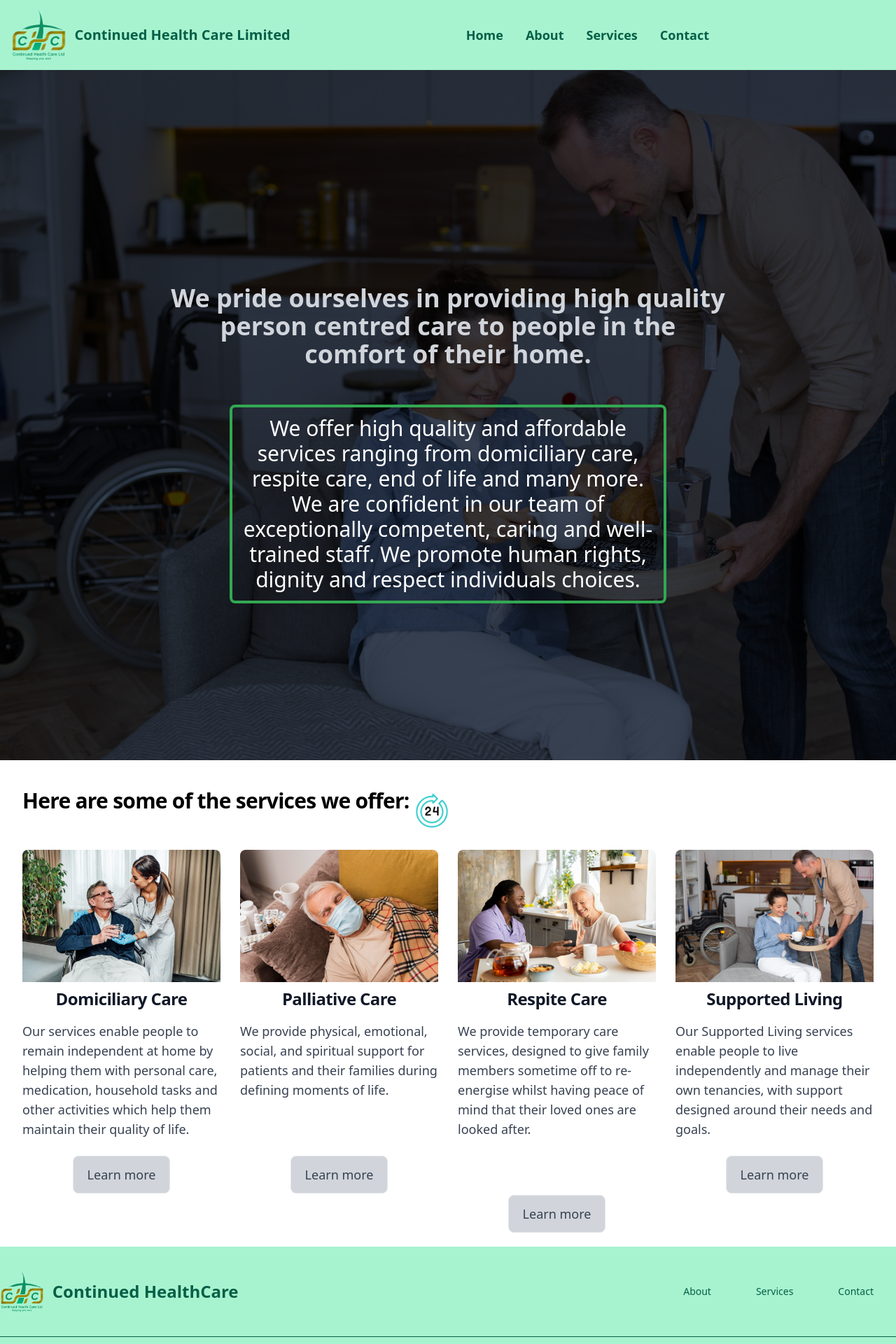
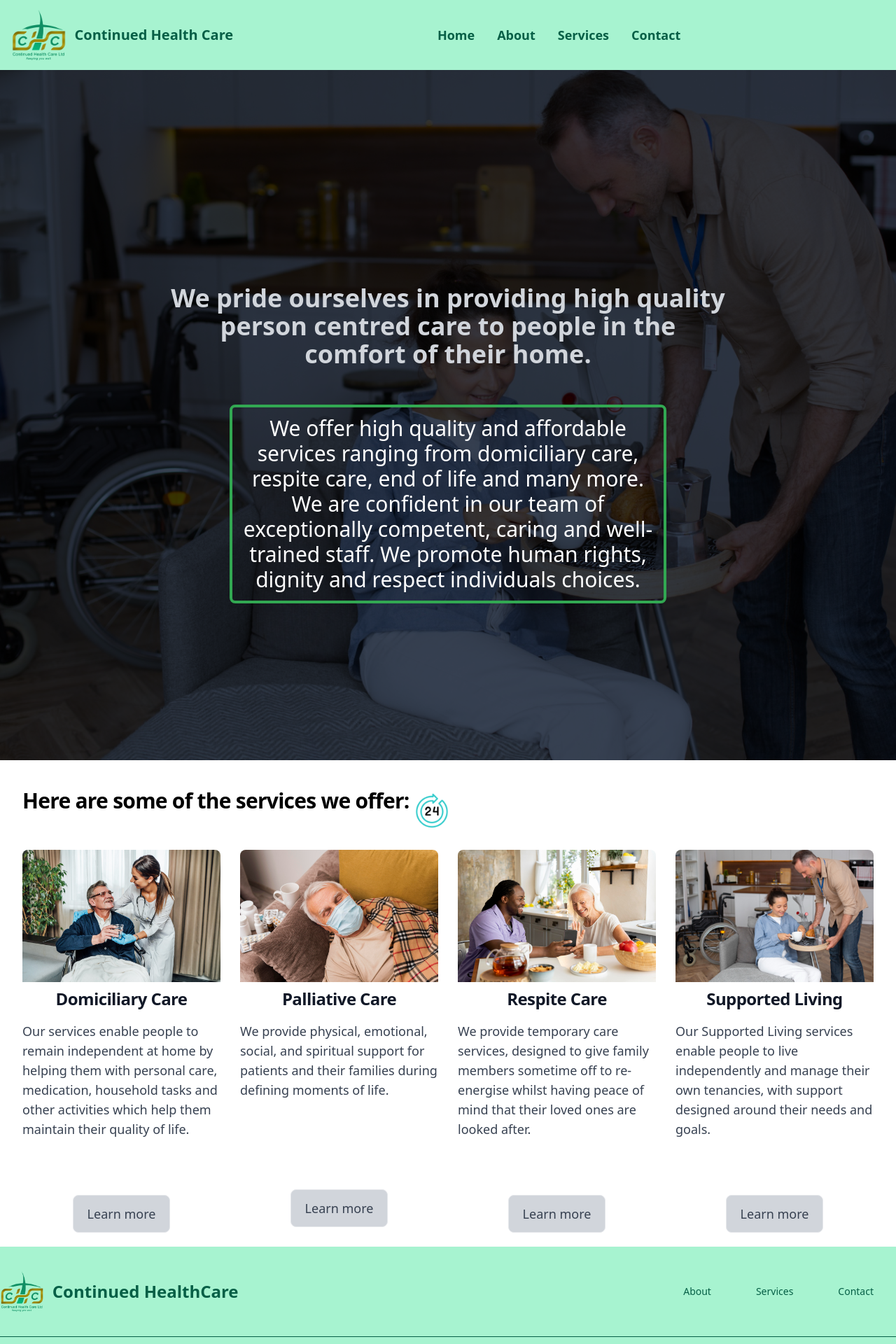
Before and after one commit to rufaro-13/ContinuedHC, a React (Create React App) app: page / in a window 1280 px wide. Shown: the top 1920 px of the page at 70% size. Built offline with nearby package versions, Linux system fonts and the light colour scheme.

Commit message:
updated links in navbar

```diff
--- a/src/components/Footer.js
+++ b/src/components/Footer.js
@@ -36,7 +36,7 @@ function Footer() {
         </span>
 
         <span class="block text-sm text-emerald-800 sm:text-center dark:text-gray-400 col-span-1 ">
-            <a href="rufarochiuta@gmail.com" class="hover:underline">
+            <a href="mailto:rufarochiuta@gmail.com" class="hover:underline">
                 Developed by Rufaro Chiuta
             </a>
 
--- a/src/components/NavigBar.js
+++ b/src/components/NavigBar.js
@@ -10,14 +10,18 @@ export default function NavbarWithCTAButton() {
 
       className="bg-emerald-200"
     >
-      <Navbar.Brand href="https://flowbite-react.com">
+      <Navbar.Brand >
+        <Link
+
+          to="/"
+        >
         <img
           alt="Flowbite React Logo"
           className="mr-3 h-12 sm:h-20"
           src={logo}
-        />
+        /></Link>
         <span className="self-center whitespace-nowrap text-emerald-800 text-xl font-bold dark:text-white">
-          Continued Health Care Limited
+          Continued Health Care
         </span>
       </Navbar.Brand>
       <div className="flex md:order-2 text-white">
--- a/src/pages/Home.js
+++ b/src/pages/Home.js
@@ -59,7 +59,7 @@ function Home() {
                             </p>
 
                             <Link to="services"
-                                class="inline-flex justify-center hover:text-gray-900 items-center mt-2 md:mt-6 md:py-3 py-2 px-5 text-base font-medium text-sm md:text-lg text-center
+                                class="inline-flex justify-center hover:text-gray-900 items-center mt-2 md:mt-20 md:py-3 py-2 px-5 text-base font-medium text-sm md:text-lg text-center
                                 text-blue rounded-lg border border-green hover:bg-green-300 focus:ring-4 focus:ring-green-400  bg-gray-300">
                                     Learn more
                                 </Link>
@@ -82,7 +82,7 @@ function Home() {
                             </p>
 
                             <Link to="services"
-                                class="inline-flex justify-center hover:text-gray-900 items-center md:py-3 mt-2 md:mt-20 py-2 px-5 text-base font-medium text-sm md:text-lg text-center
+                                class="inline-flex justify-center hover:text-gray-900 items-center md:py-3 mt-2 md:mt-32 py-2 px-5 text-base font-medium text-sm md:text-lg text-center
                                 text-blue rounded-lg border border-green hover:bg-green-300 focus:ring-4 focus:ring-green-400  bg-gray-300">
                                     Learn more
                             </Link>
@@ -125,7 +125,7 @@ function Home() {
                             </p>
 
                             <Link to="services"
-                                class="inline-flex justify-center hover:text-gray-900 items-center mt-2 md:mt-6 md:py-3 py-2 px-5 text-base font-medium text-sm md:text-lg text-center
+                                class="inline-flex justify-center hover:text-gray-900 items-center mt-2 md:mt-20 md:py-3 py-2 px-5 text-base font-medium text-sm md:text-lg text-center
                                 text-blue rounded-lg border border-green hover:bg-green-300 focus:ring-4 focus:ring-green-400  bg-gray-300">
                                     Learn more
                                 </Link>
```
